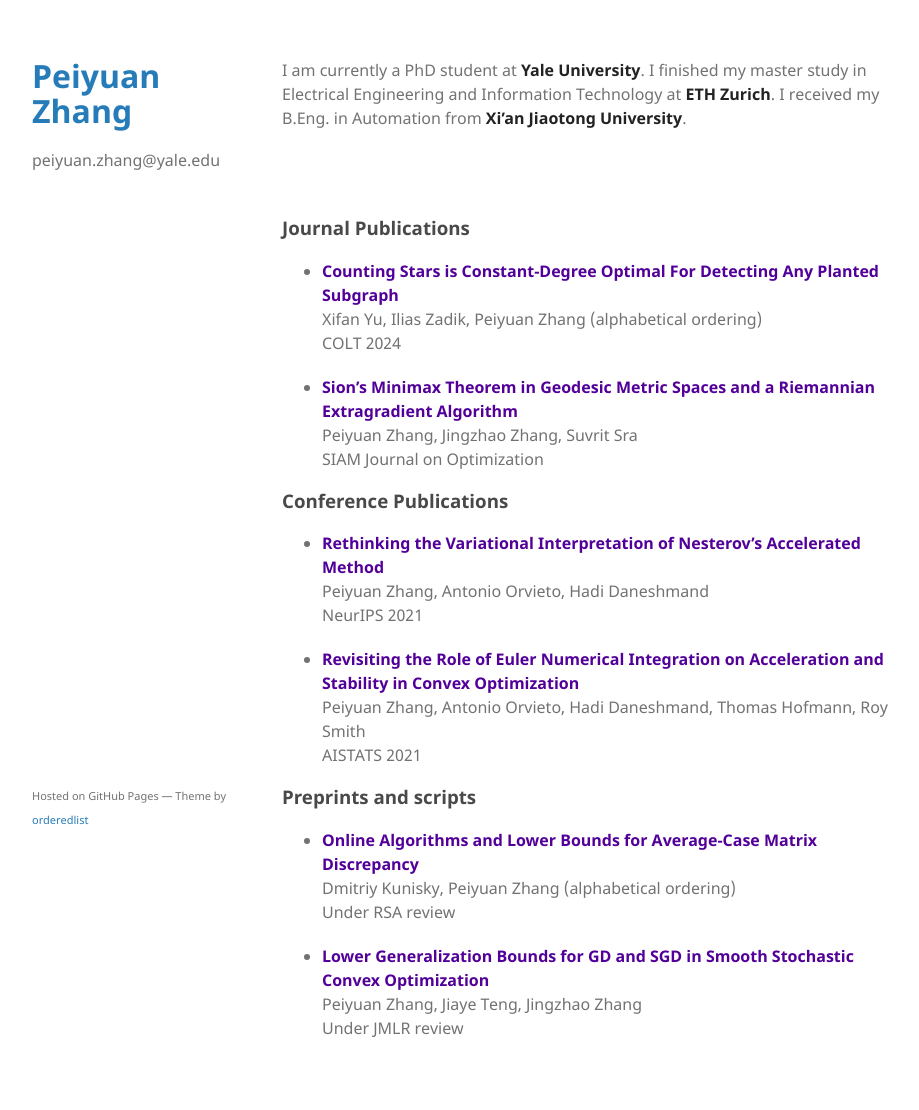
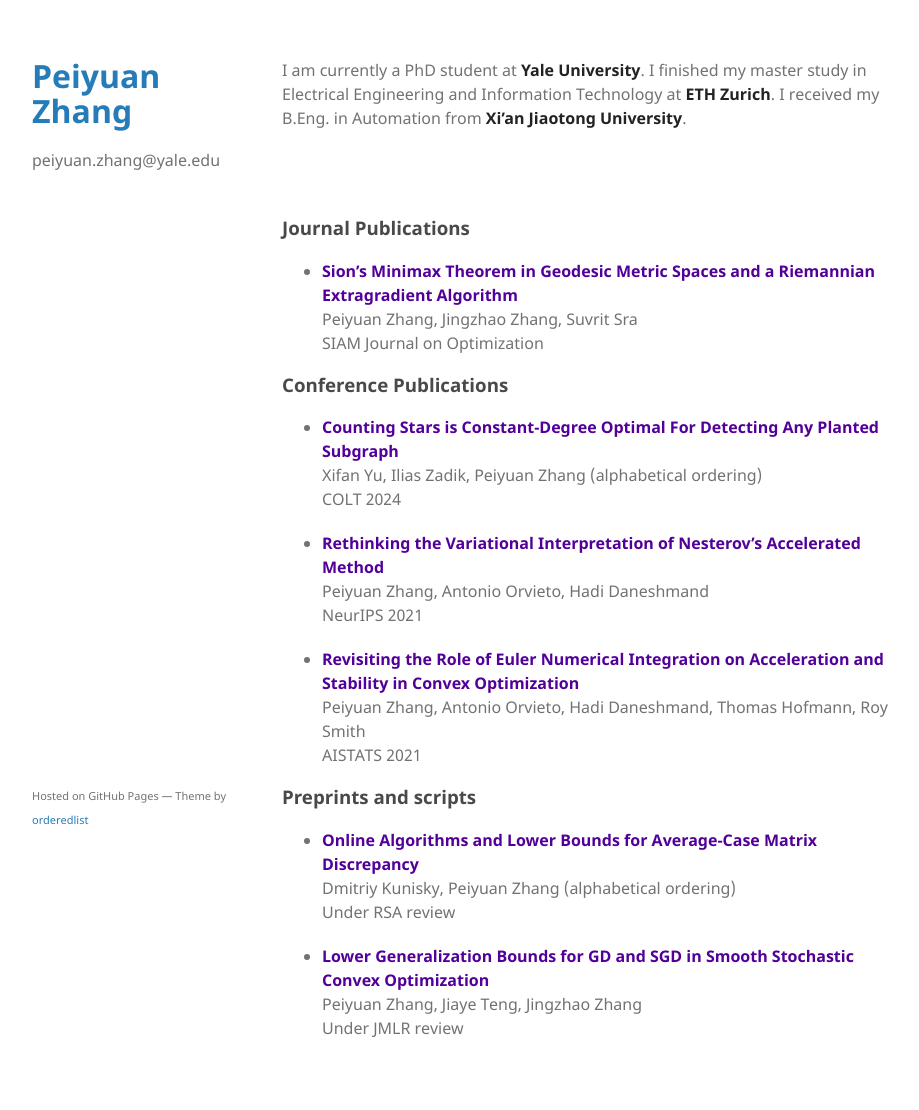
Before and after one commit to phei-iuen/phei-iuen.github.io, a Jekyll site: the page built from index.md, in a window 1280 px wide. Shown: the whole page, without its empty margins (178-1097 px from the left). Built offline with Jekyll 4.4.1, drawn with Linux system fonts in a browser that asks for light colours.

Commit message:
Update index.md

```diff
--- a/index.md
+++ b/index.md
@@ -6,15 +6,15 @@ I am currently a PhD student at **Yale University**. I finished my master study
 
 <br/><br/>
 ### Journal Publications
-* [**<span style="color:#520099">Counting Stars is Constant-Degree Optimal For Detecting Any Planted Subgraph</span>**](https://arxiv.org/pdf/2403.17766) <br />
-  Xifan Yu, Ilias Zadik, Peiyuan Zhang (alphabetical ordering) <br />
-  COLT 2024
-
 * [**<span style="color:#520099">Sion's Minimax Theorem in Geodesic Metric Spaces and a Riemannian Extragradient Algorithm</span>**](https://arxiv.org/abs/2202.06950) <br />
   Peiyuan Zhang, Jingzhao Zhang, Suvrit Sra <br />
   SIAM Journal on Optimization
 
 ### Conference Publications
+* [**<span style="color:#520099">Counting Stars is Constant-Degree Optimal For Detecting Any Planted Subgraph</span>**](https://arxiv.org/pdf/2403.17766) <br />
+  Xifan Yu, Ilias Zadik, Peiyuan Zhang (alphabetical ordering) <br />
+  COLT 2024
+
 * [**<span style="color:#520099">Rethinking the Variational Interpretation of Nesterov's Accelerated Method</span>**](https://arxiv.org/abs/2107.05040) <br />
   Peiyuan Zhang, Antonio Orvieto, Hadi Daneshmand <br />
   NeurIPS 2021
```
